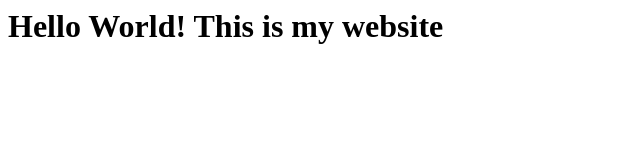
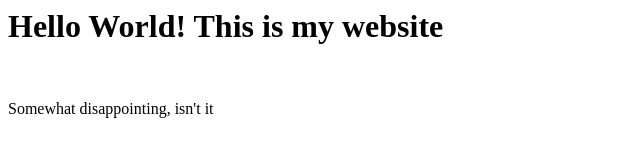
Before and after one commit to amorreale87/amorreale87.github.io, a plain HTML site: page index.html in a window 1280 px wide. Shown: the whole page, without its empty margins (0-640 px from the left). Drawn offline with Linux system fonts and the light colour scheme.

Commit message:
Update index.html

```diff
--- a/index.html
+++ b/index.html
@@ -6,6 +6,8 @@
 <body>
 
 	<h1>Hello World! This is my website</h1>
+	<br>
+	<p>Somewhat disappointing, isn't it</p>
 
 </body>
 </html>
```
